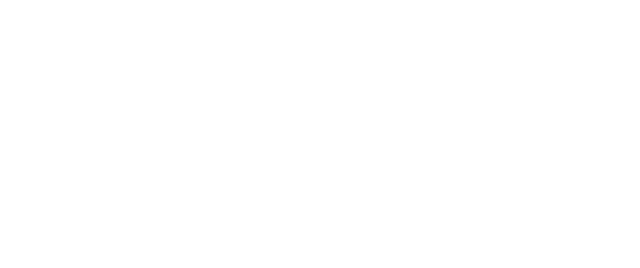
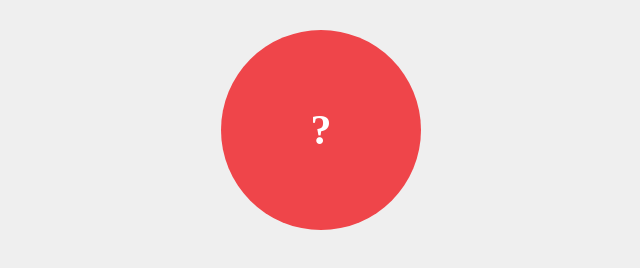
Before and after one commit to wai-doi/Omikuji-button, a plain HTML site: page index.html in a window 1280 px wide. Shown: the whole page, without its empty margins (319-959 px from the left). Drawn offline with Linux system fonts and the light colour scheme.

Commit message:
Style botton

```diff
--- a/css/styles.css
+++ b/css/styles.css
@@ -0,0 +1,18 @@
+@charset "UTF-8";
+
+body {
+  background: #efefef;
+}
+
+#btn {
+  margin: 30px auto 0;
+  width: 200px;
+  height: 200px;
+  border-radius: 50%;
+  background: #EF454A;
+  text-align: center;
+  line-height: 200px;
+  color: #fff;
+  font-size: 42px;
+  font-weight: bold;
+}
--- a/index.html
+++ b/index.html
@@ -3,7 +3,11 @@
 <head>
   <meta charset="utf-8">
   <title>おみくじ</title>
+  <link rel="stylesheet" href="css/styles.css">
 </head>
 <body>
+  <div id="btn">
+    ?
+  </div>
 </body>
 </html>
```
